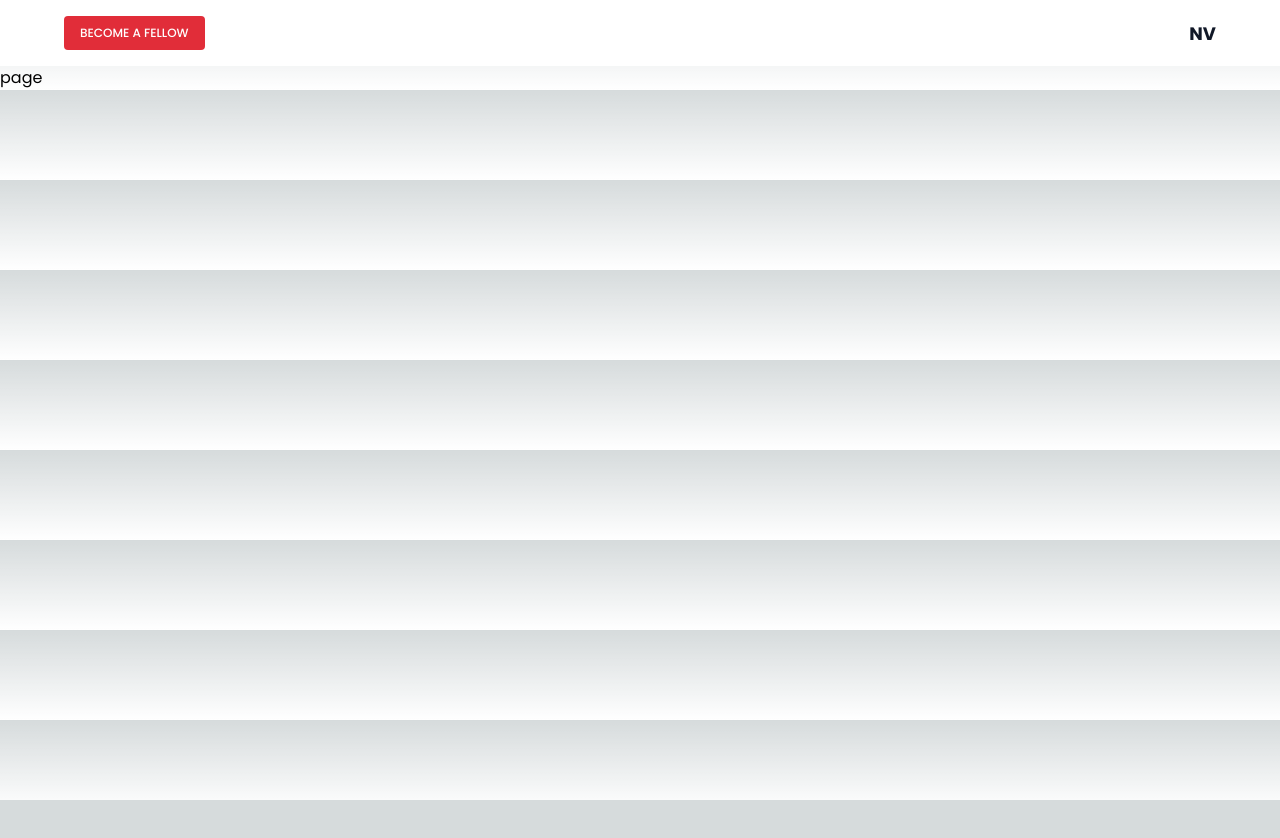
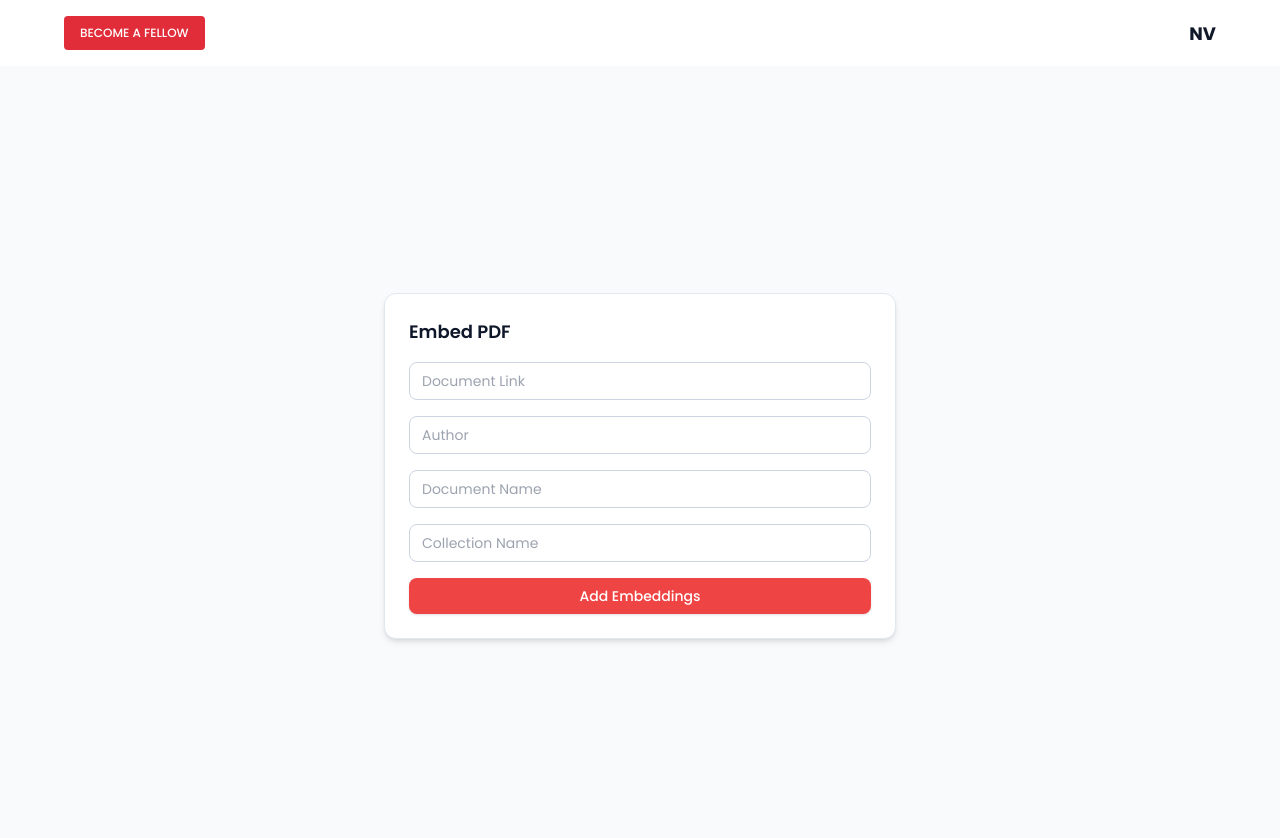
Before and after one commit to Krishiv-Thakuria/Next-Voters, a Next.js app: page /admin/embed-pdf in a window 1280 px wide. Shown: the top 838 px of the page. Before the commit the page ends 800 px from the top, so only its background shows below. Built offline with nearby package versions, Linux system fonts and the light colour scheme.

Commit message:
add the ui for embed a pdf

```diff
--- a/app/admin/embed-pdf/page.tsx
+++ b/app/admin/embed-pdf/page.tsx
@@ -1,9 +1,125 @@
-import React from 'react'
+"use client";
 
-const page = () => {
+import React, { useState } from "react";
+import { useMutation } from "@tanstack/react-query";
+import { Button } from "@/components/ui/button";
+import { Card, CardContent } from "@/components/ui/card";
+import { Spinner } from "@/components/ui/spinner";
+import { CheckCircle2, AlertCircle } from "lucide-react";
+
+const embedPdf = async ({
+  documentLink,
+  author,
+  documentName,
+  collectionName,
+}: {
+  documentLink: string;
+  author: string;
+  documentName: string;
+  collectionName: string;
+}) => {
+  const response = await fetch("/api/embed-pdf", {
+    method: "POST",
+    headers: { "Content-Type": "application/json" },
+    body: JSON.stringify({ documentLink, author, documentName, collectionName }),
+  });
+
+  const data = await response.json();
+  if (!response.ok) throw new Error(data.error || "Failed to add embeddings.");
+  return data;
+};
+
+const EmbedPdfForm = () => {
+  const [documentLink, setDocumentLink] = useState("");
+  const [author, setAuthor] = useState("");
+  const [documentName, setDocumentName] = useState("");
+  const [collectionName, setCollectionName] = useState("");
+  const [status, setStatus] = useState<null | { type: "success" | "error"; message: string }>(null);
+
+  const mutation = useMutation({
+    mutationFn: () => embedPdf({ documentLink, author, documentName, collectionName }),
+    onMutate: () => setStatus(null),
+    onSuccess: (data) => {
+      setStatus({ type: "success", message: data.message || "Embeddings added successfully!" });
+      setDocumentLink("");
+      setAuthor("");
+      setDocumentName("");
+      setCollectionName("");
+    },
+    onError: (error: any) => {
+      setStatus({ type: "error", message: error.message || "Unexpected error occurred." });
+    },
+  });
+
+  const handleSubmit = (e: React.FormEvent) => {
+    e.preventDefault();
+    mutation.mutate();
+  };
+
   return (
-    <div>page</div>
-  )
-}
+    <div className="min-h-screen bg-slate-50 flex items-center justify-center p-4">
+      <Card className="w-full max-w-lg bg-white shadow-md border border-slate-200">
+        <CardContent className="p-6">
+          <h2 className="text-lg font-semibold text-slate-900 mb-4">Embed PDF</h2>
+          <form className="space-y-4" onSubmit={handleSubmit}>
+            <input
+              type="url"
+              placeholder="Document Link"
+              className="w-full border border-slate-300 rounded-lg px-3 py-2 text-sm focus:ring-2 focus:ring-red-500 focus:outline-none"
+              value={documentLink}
+              onChange={(e) => setDocumentLink(e.target.value)}
+              required
+            />
+            <input
+              type="text"
+              placeholder="Author"
+              className="w-full border border-slate-300 rounded-lg px-3 py-2 text-sm focus:ring-2 focus:ring-red-500 focus:outline-none"
+              value={author}
+              onChange={(e) => setAuthor(e.target.value)}
+              required
+            />
+            <input
+              type="text"
+              placeholder="Document Name"
+              className="w-full border border-slate-300 rounded-lg px-3 py-2 text-sm focus:ring-2 focus:ring-red-500 focus:outline-none"
+              value={documentName}
+              onChange={(e) => setDocumentName(e.target.value)}
+              required
+            />
+            <input
+              type="text"
+              placeholder="Collection Name"
+              className="w-full border border-slate-300 rounded-lg px-3 py-2 text-sm focus:ring-2 focus:ring-red-500 focus:outline-none"
+              value={collectionName}
+              onChange={(e) => setCollectionName(e.target.value)}
+              required
+            />
 
-export default page
+            <Button
+              type="submit"
+              disabled={mutation.isPending}
+              className="w-full bg-red-500 hover:bg-red-600 text-white font-medium rounded-lg py-2"
+            >
+              {mutation.isPending ? <Spinner size="sm" className="text-white" /> : "Add Embeddings"}
+            </Button>
+          </form>
+
+          {status && (
+            <div
+              className={`mt-4 flex items-center space-x-2 text-sm px-3 py-2 rounded-lg ${
+                status.type === "success"
+                  ? "bg-green-50 text-green-700 border border-green-200"
+                  : "bg-red-50 text-red-700 border border-red-200"
+              }`}
+            >
+              {status.type === "success" ? <CheckCircle2 className="w-4 h-4" /> : <AlertCircle className="w-4 h-4" />}
+              <span>{status.message}</span>
+            </div>
+          )}
+        </CardContent>
+      </Card>
+    </div>
+  );
+};
+
+export default EmbedPdfForm;
```
